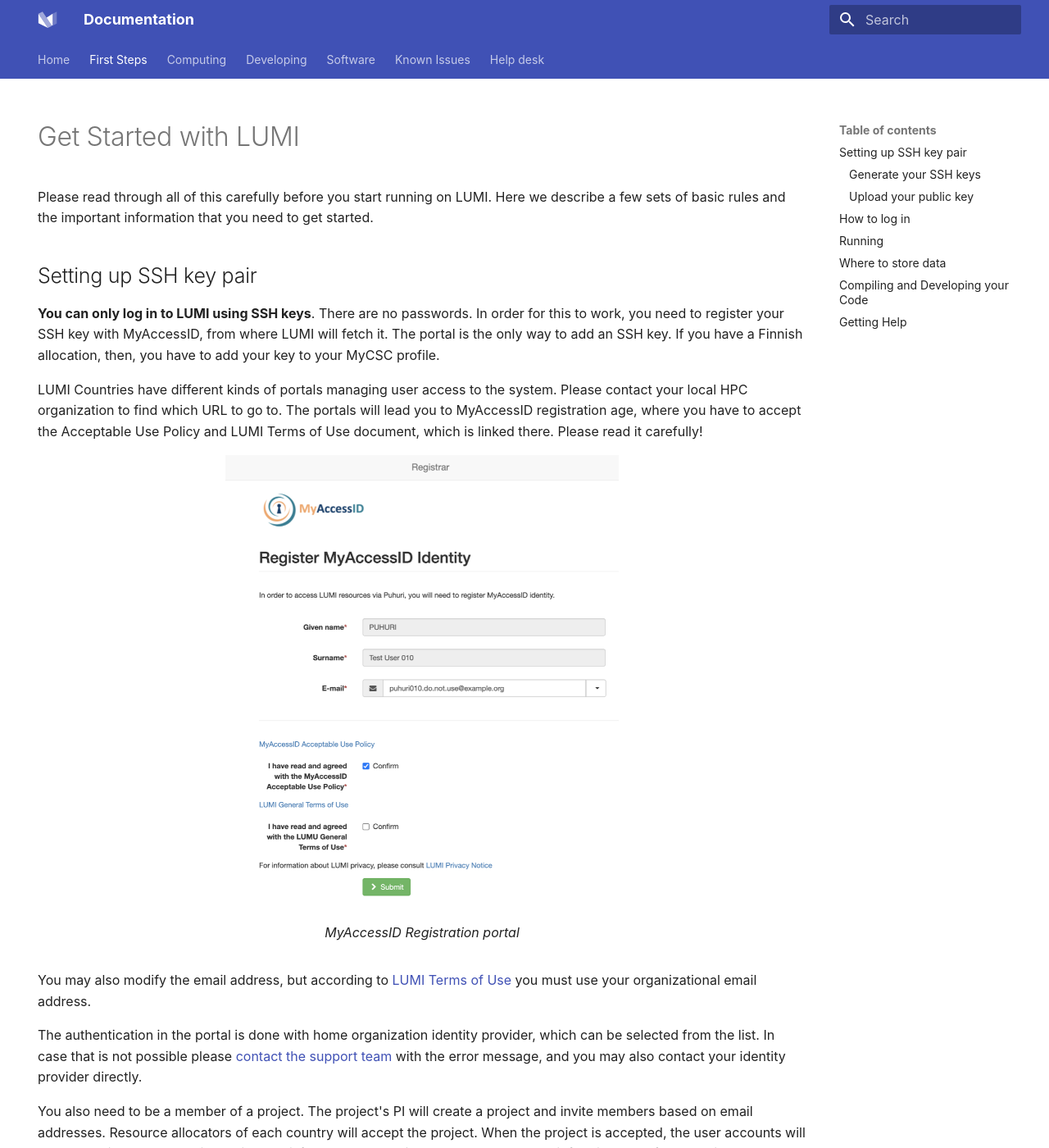
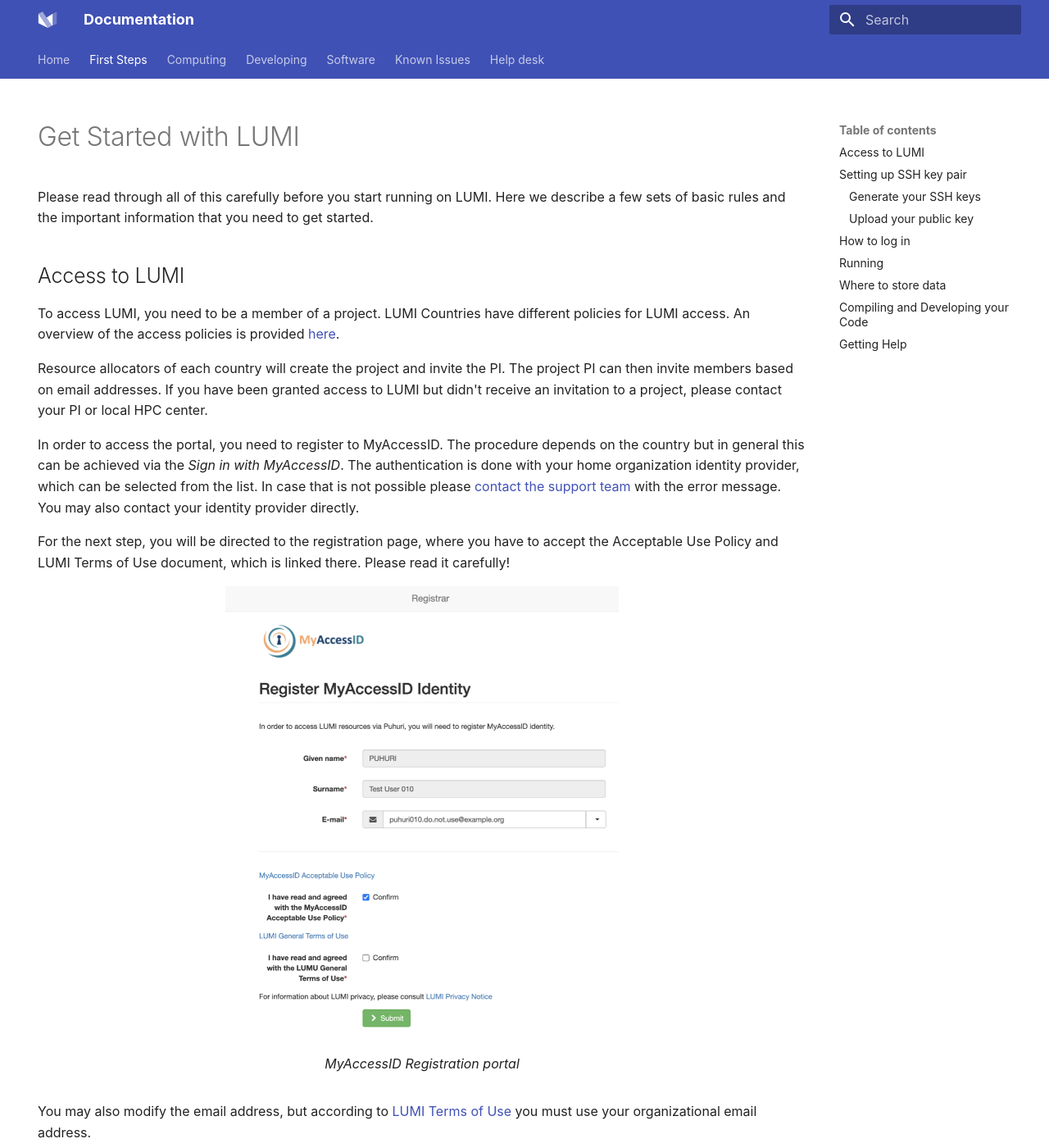
Before and after one commit to Lumi-supercomputer/lumi-userguide, an MkDocs documentation site: the page built from docs/firststeps/getstarted.md, in a window 1280 px wide and 1400 px high. Shown: the whole window at 82% size. Built offline with MkDocs 1.6.1 and Material for MkDocs 9.7.7, drawn with Linux system fonts in a browser that asks for light colours; some of the changed text lies outside the part shown.

Commit message:
Clarification of the access procedure

```diff
--- a/docs/firststeps/getstarted.md
+++ b/docs/firststeps/getstarted.md
@@ -13,23 +13,33 @@
 [support]: https://lumi-supercomputer.eu/user-support/need-help/
 [registration]: ../accounts/registration.md
 [connecting]: ../computing/connecting.md
+[website-getstarted]: https://lumi-supercomputer.eu/get-started/
 
 Please read through all of this carefully before you start running on LUMI. Here
 we describe a few sets of basic rules and the important information that you
 need to get started.
 
-## Setting up SSH key pair
+## Access to LUMI
 
-**You can only log in to LUMI using SSH keys**. There are no passwords. In order
-for this to work, you need to register your SSH key with MyAccessID, from where
-LUMI will fetch it. The portal is the only way to add an SSH key. If you have a
-Finnish allocation, then, you have to add your key to your MyCSC profile.
+To access LUMI, you need to be a member of a project. LUMI Countries have
+different policies for LUMI access. An overview of the access policies is
+provided [here][website-getstarted].
 
-LUMI Countries have different kinds of portals managing user access to the
-system. Please contact your local HPC organization to find which URL to go to.
-The portals will lead you to MyAccessID registration age, where you have to
-accept the Acceptable Use Policy and LUMI Terms of Use document, which is linked
-there. Please read it carefully!
+Resource allocators of each country will create the project and invite the PI.
+The project PI can then invite members based on email addresses. If you have
+been granted access to LUMI but didn't receive an invitation to a project,
+please contact your PI or local HPC center.
+
+In order to access the portal, you need to register to MyAccessID. The procedure
+depends on the country but in general this can be achieved via the *Sign in with
+MyAccessID*. The authentication is done with your home organization identity
+provider, which can be selected from the list. In case that is not possible
+please [contact the support team][support-account] with the error message. You
+may also contact your identity provider directly.
+
+For the next step, you will be directed to the registration page, where you have
+to accept the Acceptable Use Policy and LUMI Terms of Use document, which is
+linked there. Please read it carefully!
 
 <figure>
   <img
@@ -40,20 +50,15 @@
   <figcaption>MyAccessID Registration portal</figcaption>
 </figure>
 
+You may also modify the email address, but according to [LUMI Terms of
+Use][terms-of-use] you must use your organizational email address.
 
-You may also modify the email address, but according to
-[LUMI Terms of Use][terms-of-use] you must use your organizational email address.
+## Setting up SSH key pair
 
-The authentication in the portal is done with home organization identity provider,
-which can be selected from the list. In case that is not possible please
-[contact the support team][support-account] with the error message, and you may also
-contact your identity provider directly.
-
-You also need to be a member of a project. The project's PI will create a project
-and invite members based on email addresses. Resource allocators of each country will
-accept the project. When the project is accepted, the user accounts will be
-created in LUMI. You will receive email from CSC's Identity management system
-informing you of your project ID and user account name.
+**You can only log in to LUMI using SSH keys**. There are no passwords. In order
+for this to work, you need to register your SSH key with MyAccessID, from where
+LUMI will fetch it. The portal is the only way to add an SSH key. If you have a
+Finnish allocation, then, you have to add your key to your MyCSC profile.
 
 ### Generate your SSH keys
 
```
